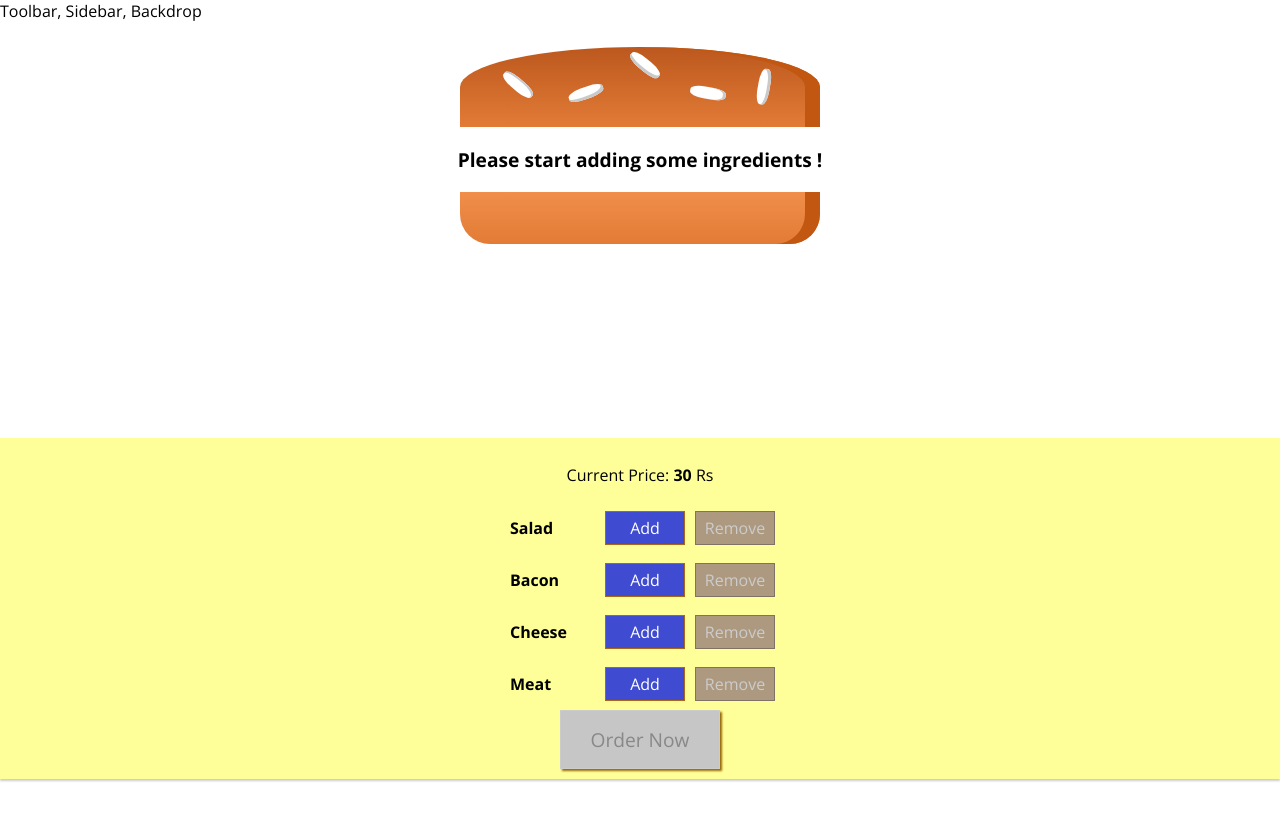
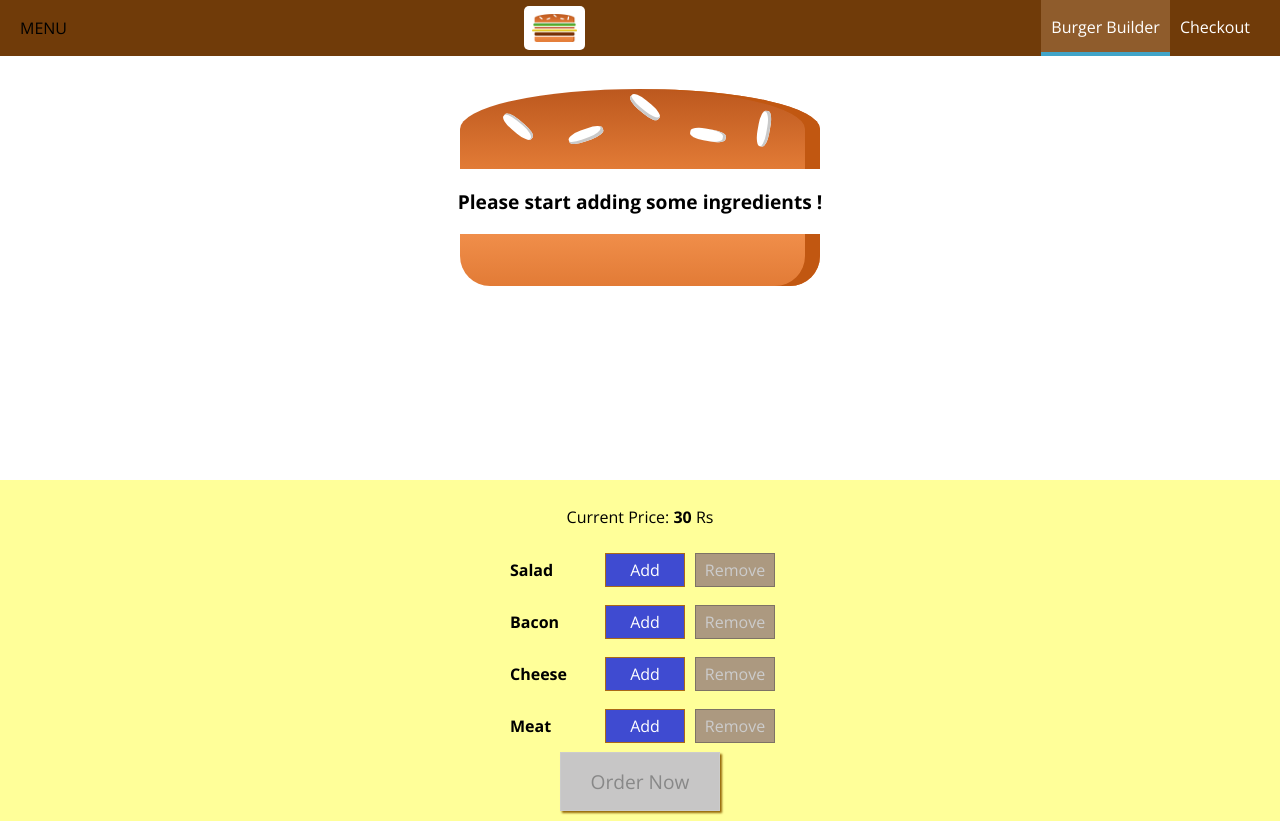
Before and after one commit to Rony20/Burger-Builder, a React (Create React App) app: page / in a window 1280 px wide. Before the commit the page ends 800 px from the top, so only its background shows below. Built offline with nearby package versions, Linux system fonts and the light colour scheme.

Commit message:
Toolbar is added. Navigation module is created. Navigation Items are added. Logo is added.

```diff
--- a/src/components/Burger/OrderSummary/OrderSummary.js
+++ b/src/components/Burger/OrderSummary/OrderSummary.js
@@ -1,13 +1,14 @@
 import React from "react";
 
 import Aux from "../../../hoc/Auxiliary";
-import Button from "../../UI/Button/Button"
+import Button from "../../UI/Button/Button";
 
 const orderSummary = (props) => {
   const ingredientSummary = Object.keys(props.ingredients).map((igKey) => {
     return (
       <li key={igKey}>
-        <span style={{ textTransform: "capitalize" }}>{igKey}</span>: {props.ingredients[igKey]}
+        <span style={{ textTransform: "capitalize" }}>{igKey}</span>:{" "}
+        {props.ingredients[igKey]}
       </li>
     );
   });
@@ -15,12 +16,17 @@
     <Aux>
       <h3>Your Order</h3>
       <p>Delecious burger with the folloeing ingredient:</p>
-      <ul>
-          {ingredientSummary}
-      </ul>
+      <ul>{ingredientSummary}</ul>
+      <p>
+        <strong>Total Price : {props.price} Rs.</strong>
+      </p>
       <p>Continue to Checout ?</p>
-      <Button btnType="Danger" clicked={props.purchaseCanclled}>CANCEL</Button>
-      <Button btnType="Success" clicked={props.purchaseContinued}>CONTINUE</Button>
+      <Button btnType="Danger" clicked={props.purchaseCanclled}>
+        CANCEL
+      </Button>
+      <Button btnType="Success" clicked={props.purchaseContinued}>
+        CONTINUE
+      </Button>
     </Aux>
   );
 };
--- a/src/components/Layout/Layout.js
+++ b/src/components/Layout/Layout.js
@@ -1,13 +1,14 @@
 import React from "react";
 
 import Aux from "../../hoc/Auxiliary";
+import Toolbar from "../Navigation/Toolbar/Toolbar"
 
 import classes from "./Layout.module.css";
 
 const layout = (props) => {
   return (
     <Aux>
-      <div>Toolbar, Sidebar, Backdrop</div>
+      <Toolbar />
       <main className={classes.Content}>{props.children}</main>
     </Aux>
   );
--- a/src/components/Layout/Layout.module.css
+++ b/src/components/Layout/Layout.module.css
@@ -1,3 +1,3 @@
 .Content {
-  margin-top: 16px;
+  margin-top: 80px;
 }
--- /dev/null
+++ b/src/components/Logo/Logo.js
@@ -0,0 +1,15 @@
+import React from 'react'
+
+import classes from "./Logo.module.css"
+
+import burgerLogo from "../../assets/Images/burger-logo.png"
+
+const logo = () => {
+    return(
+        <div className={classes.Logo}>
+            <img src={burgerLogo} alt="MyBurger"/>
+        </div>
+    )
+}
+
+export default logo
--- /dev/null
+++ b/src/components/Logo/Logo.module.css
@@ -0,0 +1,11 @@
+.Logo{
+    background-color: white;
+    padding: 8px;
+    height: 80%;
+    box-sizing: border-box;
+    border-radius: 5px;
+}
+
+.Logo img{
+    height: 100%;
+}
--- /dev/null
+++ b/src/components/Navigation/NavigationItems/NavigationItem/NavigationItem.js
@@ -0,0 +1,13 @@
+import React from "react";
+
+import classes from "./NavigationItem.module.css";
+
+const navigationItem = (props) => {
+  return (
+    <li className={classes.NavigationItem}>
+      <a href={props.link} className={props.active ? classes.active : null}>{props.children}</a>
+    </li>
+  );
+};
+
+export default navigationItem;
--- /dev/null
+++ b/src/components/Navigation/NavigationItems/NavigationItem/NavigationItem.module.css
@@ -0,0 +1,25 @@
+.NavigationItem{
+    margin: 0;
+    box-sizing: border-box;
+    display: flex;
+    height: 100%;
+    align-items: center;
+}
+
+.NavigationItem a{
+    color: white;
+    text-decoration: none;
+    height: 100%;
+    padding: 16px 10px;
+    border-bottom: 4px solid transparent;
+    box-sizing: border-box;
+    display: block;
+}
+
+.NavigationItem a:hover,
+.NavigationItem a:active,
+.NavigationItem a.active {
+    background-color: #8f5c2c;
+    border-bottom: 4px solid #40a4c8;
+    color: white;
+}
--- /dev/null
+++ b/src/components/Navigation/NavigationItems/NavigationItems.js
@@ -0,0 +1,16 @@
+import React from "react"
+
+import classes from "./NavigationItems.module.css"
+
+import NavigationItem from "./NavigationItem/NavigationItem"
+
+const navigationItems = () => {
+    return (
+        <ul className={classes.NavigationItems}>
+            <NavigationItem link="/" active>Burger Builder</NavigationItem>
+            <NavigationItem link="/">Checkout</NavigationItem>
+        </ul>
+    )
+}
+
+export default navigationItems
--- /dev/null
+++ b/src/components/Navigation/NavigationItems/NavigationItems.module.css
@@ -0,0 +1,8 @@
+.NavigationItems {
+    margin: 0;
+    padding: 0;
+    list-style: none;
+    display: flex;
+    align-items: center;
+    height: 100%;
+}
--- /dev/null
+++ b/src/components/Navigation/Toolbar/Toolbar.js
@@ -0,0 +1,18 @@
+import React from 'react'
+
+import classes from "./Toolbar.module.css"
+import NavigationItems from "../NavigationItems/NavigationItems"
+
+import Logo from "../../Logo/Logo"
+
+const toolbar = () => {
+    return(
+        <header className={classes.Toolbar}>
+            <div>MENU</div>
+            <Logo />
+            <nav><NavigationItems/></nav>
+        </header>
+    )
+}
+
+export default toolbar
--- /dev/null
+++ b/src/components/Navigation/Toolbar/Toolbar.module.css
@@ -0,0 +1,19 @@
+.Toolbar{
+    height: 56px;
+    width: 100%;
+    position: fixed;
+    top: 0;
+    left: 0;
+    background-color: #703b09;
+    display: flex;
+    justify-content: space-between;
+    align-items: center;
+    padding: 0 20px;
+    box-sizing: border-box;
+    z-index: 90;
+}
+
+.Toolbar nav{
+    height: 100%;
+
+}
--- a/src/containers/BurgerBuilder/BurgerBuilder.js
+++ b/src/containers/BurgerBuilder/BurgerBuilder.js
@@ -94,6 +94,7 @@
             ingredients={this.state.ingredients}
             purchaseCanclled={this.purchaseCancelHandler}
             purchaseContinued={this.purchaseContinueHandler}
+            price={this.state.totalPrice}
           />
         </Modal>
         <Burger ingredients={this.state.ingredients} />
```
Also changed, not shown: src/assets/Images/burger-logo.png (added).
